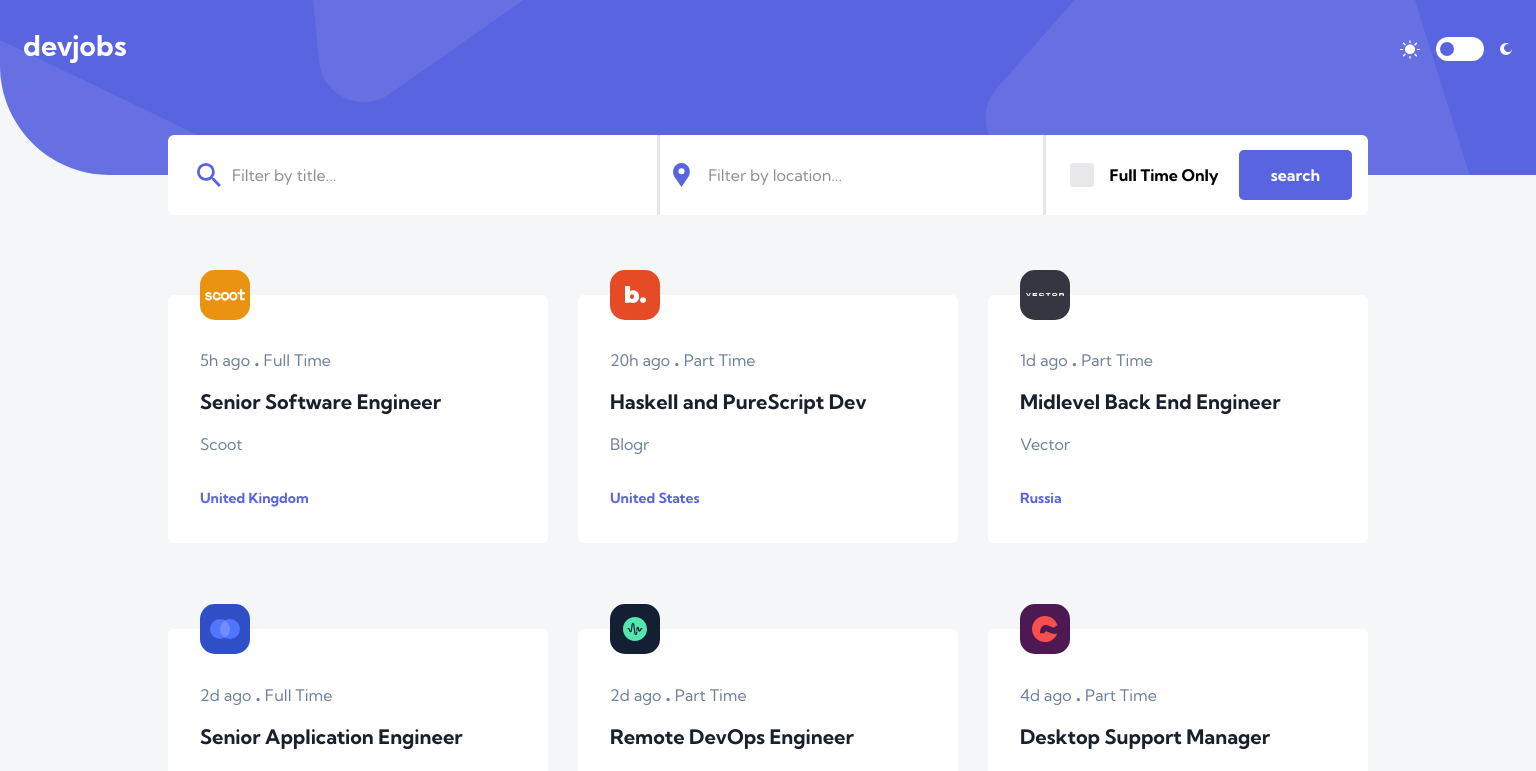
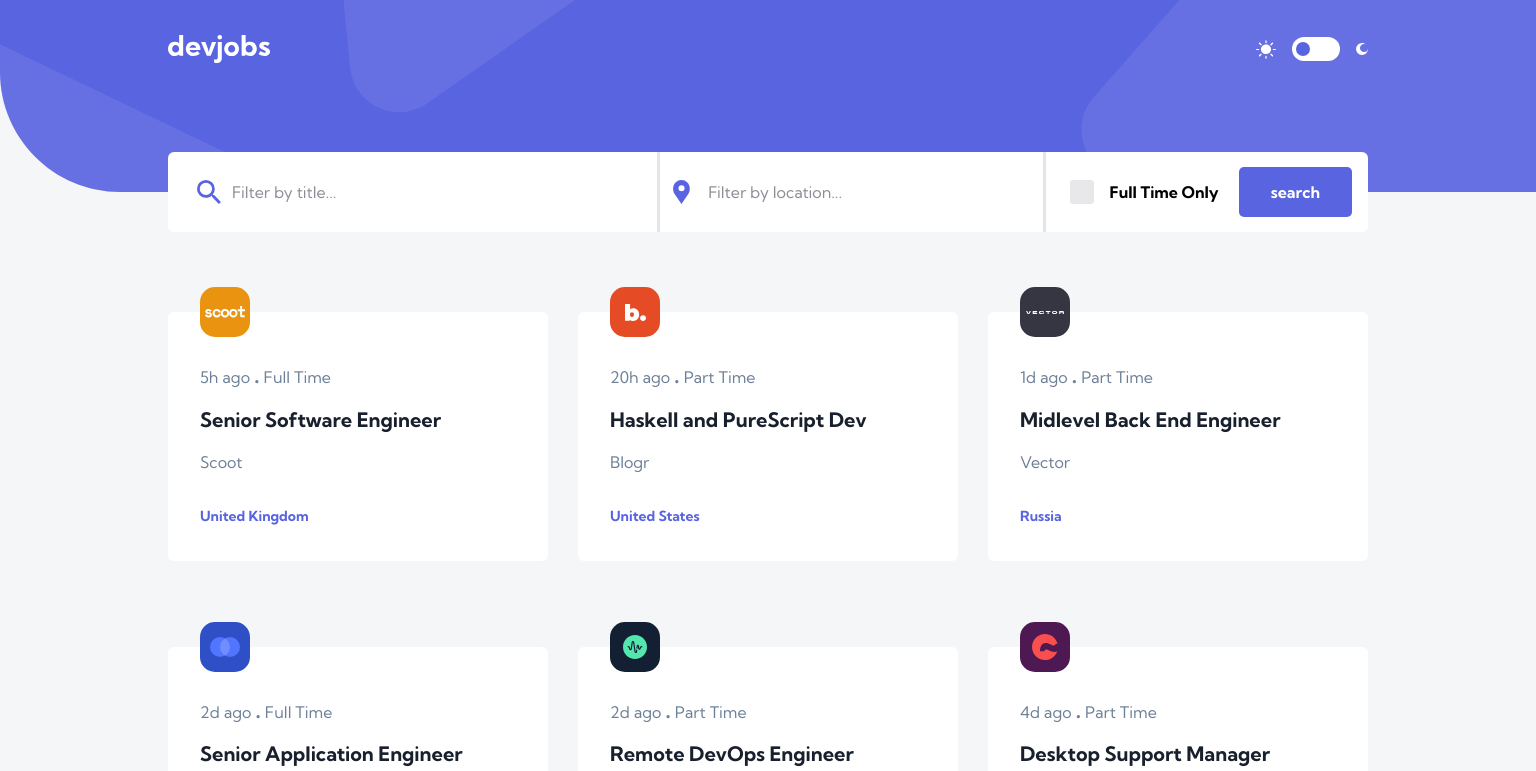
Before and after one commit to rafazold/job-board, a SvelteKit app: page / in a window 1536 px wide. Shown: the top 771 px of the page. Built offline with nearby package versions, Linux system fonts and the light colour scheme.

Commit message:
:wrench: fix adapter settings to build with index.html for deploy

```diff
--- a/src/components/Header.svelte
+++ b/src/components/Header.svelte
@@ -78,11 +78,25 @@
                 width: 100%;
                 aspect-ratio: 4.8;
                 max-height: 12rem;
+                .header-content {
+                    max-width: 700px;
+                    margin: 0 auto;
+                }
             }
-        }
-        @media (min-width: $screen-large) {
-            .header-background {
+            @media (min-width: $screen-large) {
+                .header-background {
+                    .header-content {
+                        max-width: 80%;
+                    }
+                }
                 aspect-ratio: 8.8;
+            }
+            @media (min-width: 1400px) {
+                .header-background {
+                    .header-content {
+                        max-width: 1200px;
+                    }
+                }
             }
         }
     }
--- a/svelte.config.js
+++ b/svelte.config.js
@@ -4,10 +4,10 @@ import preprocess from 'svelte-preprocess';
 export default {
     kit: {
         adapter: adapter({
-            fallback: '200.html',
+            fallback: 'index.html',
         }),
     },
-    prerender: { entries: ['*'] },
+    prerender: { entries: ['*'], default: true },
     preprocess: preprocess({
         scss: {
             prependData: `@import './src/style/app.scss';`,
```
